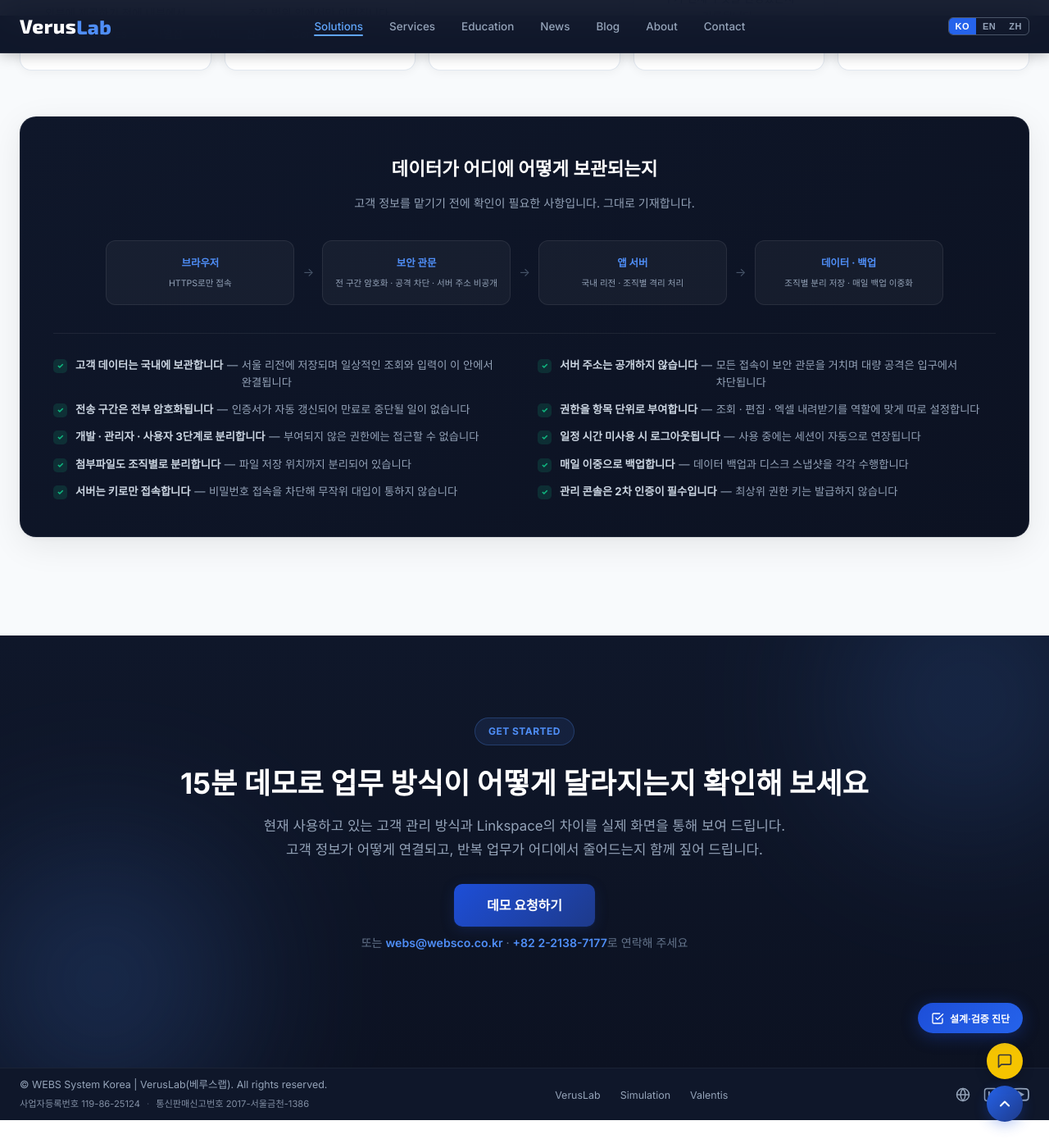
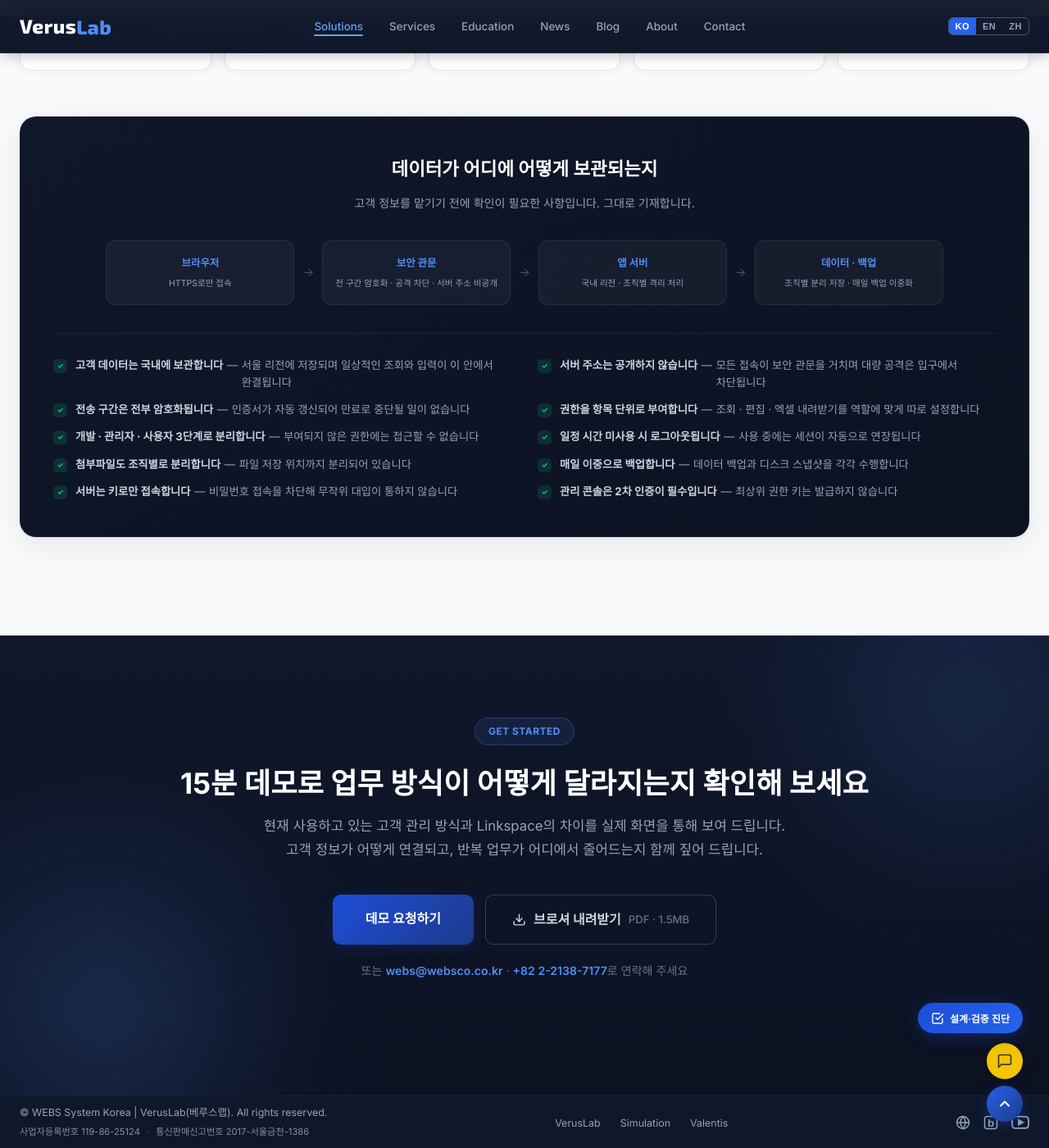
Before and after one commit to VerusLab-KR/Homepage, a Jekyll site: the page built from linkspace/index.html, in a window 1280 px wide and 1400 px high, scrolled down 10743 px. Shown: the whole window at 82% size. Built offline with Jekyll 4.4.1, drawn with Linux system fonts in a browser that asks for light colours.

Commit message:
Offer the Linkspace brochure as a PDF download
The brochure has been sitting in the repo linked from nowhere. Put it
behind a secondary outline button beside the demo request, so it reads
as the lower-intent action and does not compete with the primary
conversion path.

The download attribute matters: without it browsers open the PDF in the
built-in viewer, which contradicts a button labelled "내려받기". The size
is spelled out on the button so nobody pulls 1.5MB over mobile data
unwarned.

Below 600px the two buttons stack at equal width. Left to wrap on their
own they stagger, because the labels are different lengths.

Also carries two brochure text fixes made earlier: the KO·EN stat now
says what it switches (한영 전환, not 화면 전환), and page 1's footer uses
the same separator as page 2. The file is renamed to
Linkspace_brochure_v5.html to match the PDF and image exports.

Co-Authored-By: Claude Opus 5 <noreply@anthropic.com>

```diff
--- a/linkspace/brochure_v5.html
+++ b/linkspace/Linkspace_brochure_v5.html
@@ -537,7 +537,7 @@ body{
   </div>
 
   <div class="foot on-dark">
-    <span><b>WEBS System Korea</b> · VerusLab(베루스랩)</span>
+    <span><b>WEBS System Korea</b> | VerusLab(베루스랩)</span>
     <span>verus-lab.kr/linkspace</span>
     <span>1 / 2</span>
   </div>
@@ -674,7 +674,7 @@ body{
       <div class="stat"><div class="v">분리</div><div class="l">조직 외부에서 조회 불가</div></div>
       <div class="stat"><div class="v">매일</div><div class="l">자동 백업 · 이중화</div></div>
       <div class="stat"><div class="v">기록</div><div class="l">변경 이력 기록</div></div>
-      <div class="stat"><div class="v">KO·EN</div><div class="l">버튼 하나로 화면 전환</div></div>
+      <div class="stat"><div class="v">KO·EN</div><div class="l">버튼 하나로 한영 전환</div></div>
     </div>
 
     <!-- 데이터 경로를 한 줄로. 예전엔 4칸 다이어그램이었지만 아래 체크리스트가
--- a/linkspace/index.html
+++ b/linkspace/index.html
@@ -514,6 +514,10 @@ h3{font-size:1.05rem;font-weight:700;margin-bottom:8px}
   .hero-text h1 .accent{background:none;-webkit-text-fill-color:var(--blue-400)}
   .demo-en{display:none}
   .demo-table th:nth-child(4),.demo-table td:nth-child(4){display:none}
+  /* 두 버튼이 한 줄에 안 들어가 접히는 폭. 그냥 두면 글자 길이대로
+     폭이 달라 계단처럼 보이므로, 접힐 때는 같은 폭으로 세로로 쌓는다. */
+  .cta-actions{flex-direction:column;align-items:stretch}
+  .cta-actions .btn-cta,.cta-actions .btn-brochure{width:100%;justify-content:center}
 }
 .btn-cta{
   background:linear-gradient(135deg,#1d4ed8,#1e3a8a);color:#fff;padding:16px 40px;
@@ -522,6 +526,20 @@ h3{font-size:1.05rem;font-weight:700;margin-bottom:8px}
   transition:all .3s cubic-bezier(.4,0,.2,1);letter-spacing:0em;
 }
 .btn-cta:hover{transform:translateY(-3px);background:linear-gradient(135deg,#1e3a8a,#172554);box-shadow:0 8px 28px rgba(30,58,138,.4)}
+/* CTA 버튼 줄 — 데모 요청이 주 행동이고 브로셔는 그 옆의 보조 행동이라
+   윤곽선 버튼으로 둔다. 세로 padding 을 .btn-cta 와 같은 16px 로 맞춰야
+   글자 크기가 같은 두 버튼의 높이가 어긋나지 않는다. */
+.cta-actions{display:flex;gap:14px;flex-wrap:wrap;justify-content:center}
+.btn-brochure{
+  display:inline-flex;align-items:center;gap:9px;
+  background:transparent;color:var(--slate-3);padding:16px 32px;
+  font-size:1rem;font-weight:700;border-radius:var(--radius-sm);
+  border:1.5px solid rgba(255,255,255,.18);
+  transition:all .3s cubic-bezier(.4,0,.2,1);
+}
+.btn-brochure:hover{border-color:var(--acc-400);color:var(--acc-400);transform:translateY(-3px)}
+.btn-brochure svg{width:17px;height:17px;flex:none}
+.btn-brochure .sz{font-weight:500;color:var(--slate-5);font-size:.82rem}
 .lang-toggle{display:flex;border:1px solid #4a5568;border-radius:6px;overflow:hidden;flex-shrink:0}
 .lang-toggle button{
   background:transparent;border:none;color:#94a3b8;padding:4px 8px;
@@ -1266,7 +1284,16 @@ h3{font-size:1.05rem;font-weight:700;margin-bottom:8px}
     <div class="badge badge-acc" style="margin-bottom:24px;border-color:rgba(79,142,247,.25);color:var(--acc-400);background:rgba(79,142,247,.1)">GET STARTED</div>
     <h2 data-i18n="cta_h2">15분 데모로 업무 방식이 어떻게 달라지는지 확인해 보세요</h2>
     <p data-i18n="cta_p">현재 사용하고 있는 고객 관리 방식과 Linkspace의 차이를 실제 화면을 통해 보여 드립니다.<br>고객 정보가 어떻게 연결되고, 반복 업무가 어디에서 줄어드는지 함께 짚어 드립니다.</p>
-    <a href="https://forms.cloud.microsoft/r/dfKZAY4kXi" target="_blank" class="btn-cta" data-i18n="cta_btn">데모 요청하기</a>
+    <div class="cta-actions">
+      <a href="https://forms.cloud.microsoft/r/dfKZAY4kXi" target="_blank" class="btn-cta" data-i18n="cta_btn">데모 요청하기</a>
+      <!-- download 속성: 브라우저 내장 뷰어로 열리지 않고 파일로 저장되게 한다.
+           파일명이 길어 저장 시 보일 이름을 값으로 지정해 둔다. -->
+      <a href="Linkspace_brochure_v5.pdf" class="btn-brochure" download="Linkspace_brochure.pdf">
+        <svg viewBox="0 0 24 24" fill="none" stroke="currentColor" stroke-width="2" stroke-linecap="round" stroke-linejoin="round" aria-hidden="true"><path d="M21 15v4a2 2 0 0 1-2 2H5a2 2 0 0 1-2-2v-4"/><polyline points="7 10 12 15 17 10"/><line x1="12" y1="15" x2="12" y2="3"/></svg>
+        <span data-i18n="cta_brochure">브로셔 내려받기</span>
+        <span class="sz" data-i18n="cta_brochure_meta">PDF · 1.5MB</span>
+      </a>
+    </div>
     <p style="margin-top:20px;font-size:.88rem;color:var(--slate-5)" data-i18n="cta_email">또는 <a href="mailto:webs@websco.co.kr" style="color:var(--acc-500);font-weight:600">webs@websco.co.kr</a> · <a href="tel:+82221387177" style="color:var(--acc-500);font-weight:600">+82 2-2138-7177</a>로 연락해 주세요</p>
   </div>
 </section>
@@ -2149,6 +2176,7 @@ const T={
     cta_h2:'15분 데모로 업무 방식이 어떻게 달라지는지 확인해 보세요',
     cta_p:'현재 사용하고 있는 고객 관리 방식과 Linkspace의 차이를 실제 화면을 통해 보여 드립니다.<br>고객 정보가 어떻게 연결되고, 반복 업무가 어디에서 줄어드는지 함께 짚어 드립니다.',
     cta_btn:'데모 요청하기',
+    cta_brochure:'브로셔 내려받기',cta_brochure_meta:'PDF · 1.5MB',
     cta_email:'또는 <a href="mailto:webs@websco.co.kr" style="color:var(--acc-500);font-weight:600">webs@websco.co.kr</a> · <a href="tel:+82221387177" style="color:var(--acc-500);font-weight:600">+82 2-2138-7177</a>로 연락해 주세요',
   },
   en:{
@@ -2287,6 +2315,7 @@ const T={
     cta_h2:'See how your way of working changes, in a 15-minute demo',
     cta_p:'We show the difference between how you manage customers today and Linkspace, on the real screens. Together we walk through how customer data connects and where the repetitive work drops away.',
     cta_btn:'Request a demo',
+    cta_brochure:'Download brochure',cta_brochure_meta:'PDF · 1.5MB',
     cta_email:'or reach us at <a href="mailto:webs@websco.co.kr" style="color:var(--acc-500);font-weight:600">webs@websco.co.kr</a> · <a href="tel:+82221387177" style="color:var(--acc-500);font-weight:600">+82 2-2138-7177</a>',
   },
   zh:{
@@ -2425,6 +2454,7 @@ const T={
     cta_h2:'通过 15 分钟演示，确认工作方式将如何改变',
     cta_p:'我们会通过真实画面展示您当前的客户管理方式与 Linkspace 的差异。客户信息如何连接、重复工作在哪些环节减少，我们将一并说明。',
     cta_btn:'预约演示',
+    cta_brochure:'下载宣传册',cta_brochure_meta:'PDF · 1.5MB',
     cta_email:'或发送邮件至 <a href="mailto:webs@websco.co.kr" style="color:var(--acc-500);font-weight:600">webs@websco.co.kr</a> · <a href="tel:+82221387177" style="color:var(--acc-500);font-weight:600">+82 2-2138-7177</a>',
   }
 };
```
Also changed, not shown: 1 other file.
